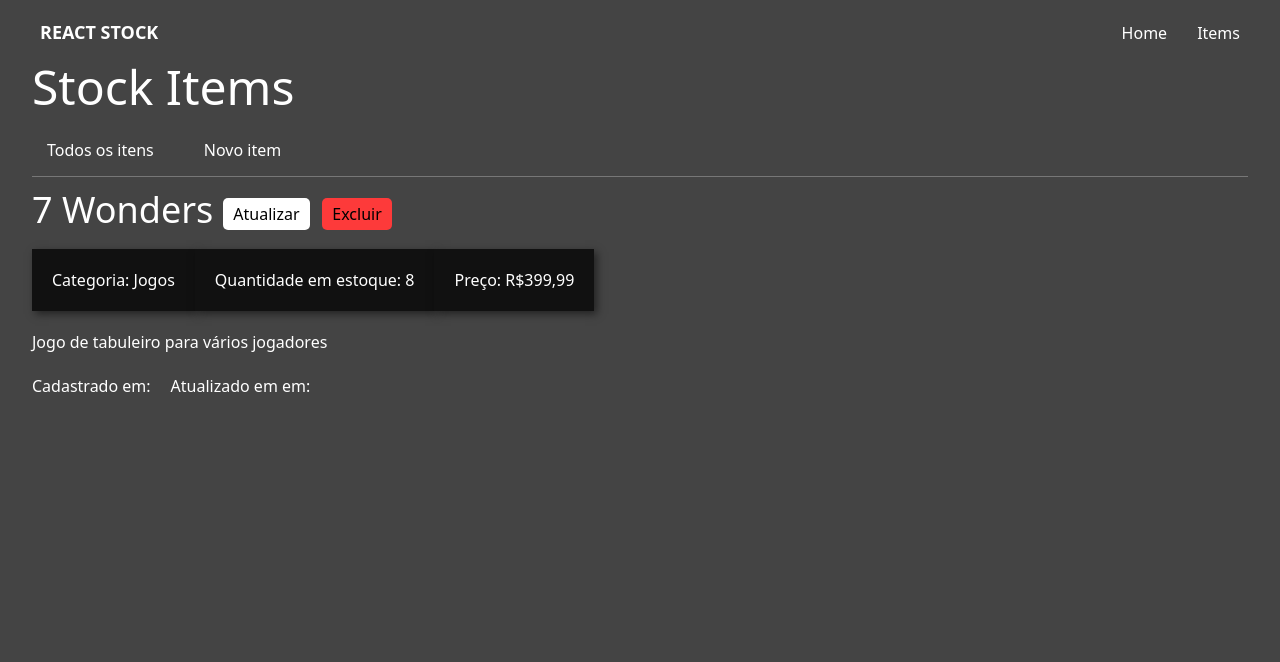
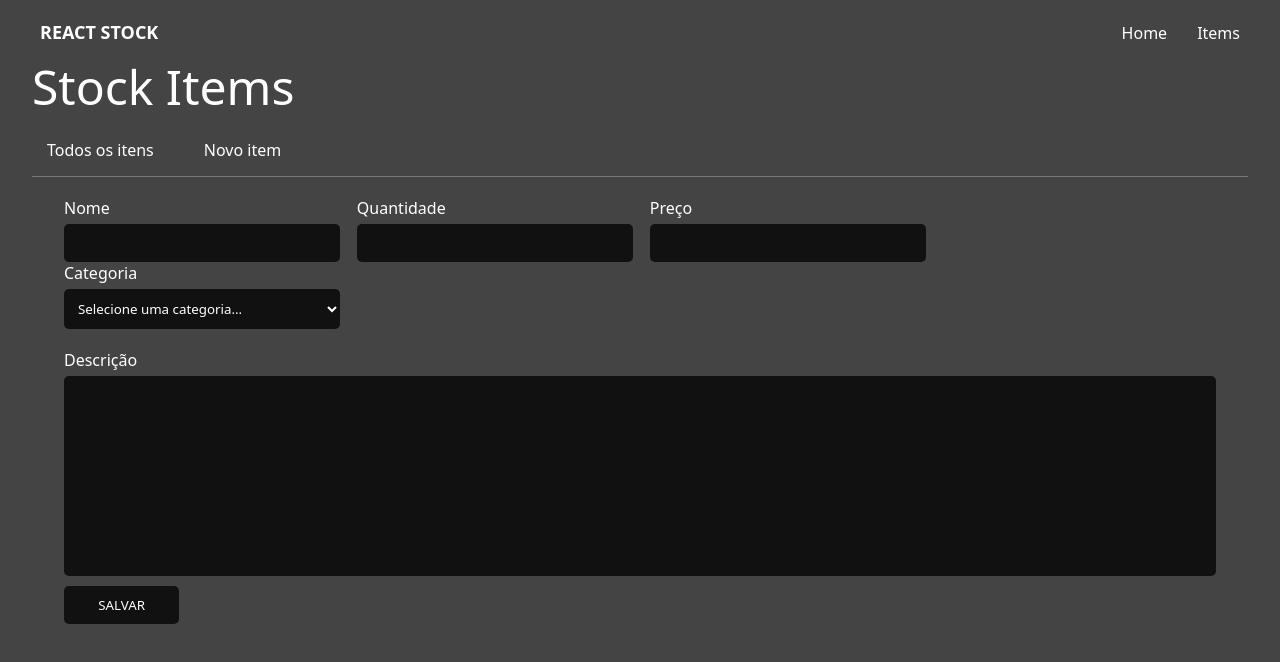
Before and after one commit to Arthur-Candeia/gestor-estoque, a React (Vite) app: page /stock/newItem in a window 1280 px wide. Shown: the top 662 px of the page. Built offline with nearby package versions, Linux system fonts and the light colour scheme.

Commit message:
criacao da pagina de novos itens e edicao de itens

```diff
--- /dev/null
+++ b/src/components/Form/Form.scss
@@ -0,0 +1,77 @@
+#form {
+  .navigation {
+    width: 95vw;
+    margin: 0 auto 20px;
+    border-bottom: 1px solid #777;
+
+    a {
+      display: inline-block;
+      text-decoration: none;
+      margin-right: 20px;
+      padding: 0px 15px 15px;
+      color: white;
+    }
+  }
+
+  form {
+    width: 90%;
+    margin: 0 auto;
+
+    div {
+      display: inline-block;
+      width: 24%;
+      margin-right: 16.4px;
+
+      input, select, textarea {
+        width: 100%;
+        margin-top: 5px;
+        padding: 10px;
+        color: white;
+        background-color: #111;
+        border: none;
+        outline: none;
+        border-radius: 5px;
+      }
+
+      label {
+        color: white;
+      }
+    }
+
+    div:nth-last-child(1) {
+      width: 100%;
+      margin-top: 20px;
+
+      textarea {
+        width: 100%;
+        resize: none;
+      }
+
+      input {
+        width: 10%;
+        cursor: pointer;
+        border-radius: 5px;
+      }
+    }
+
+    div:nth-last-child(3) {
+      margin-right: 0px;
+    }
+  }
+}
+
+@media screen and (max-width: 800px) {
+
+  #form {
+    form {
+      label {
+        font-size: 0.7rem;
+      }
+      div:nth-last-child(1) {
+        input {
+          width: auto;
+        }
+      }
+    }
+  }
+}
--- /dev/null
+++ b/src/components/Form/Form.tsx
@@ -0,0 +1,44 @@
+import { Link } from "react-router-dom";
+import './Form.scss';
+
+export default function Form() {
+  return (
+    <section id="form">
+      <h1>Stock Items</h1>
+      <div className="navigation">
+        <Link to='/stock'>Todos os itens</Link>
+        <Link to='/stock/newItem'>Novo item</Link>
+      </div>
+      <form autoComplete="off">
+        <div>
+          <label htmlFor="name">Nome</label> <br />
+          <input type="text" id="name" required/>
+        </div>
+        <div>
+          <label htmlFor="inputQtd">Quantidade</label> <br />
+          <input type="number" id="inputQtd" required/>
+        </div>
+        <div>
+          <label htmlFor="price">Preço</label> <br />
+          <input type="number" id="price" required/>
+        </div>
+        <div>
+          <label htmlFor="category">Categoria</label> <br />
+          <select id="category">
+            <option disabled selected>Selecione uma categoria...</option>
+            <option value="J">Jogos</option>
+            <option value="C">Comida</option>
+            <option value="S">Saúde</option>
+            <option value="B">Beleza</option>
+            <option value="L">Limpeza</option>
+          </select>
+        </div> <br />
+        <div>
+          <label htmlFor="description">Descrição</label> <br />
+          <textarea id="description" cols={30} rows={10}></textarea> <br />
+          <input type="submit" value="SALVAR" />
+        </div>
+      </form>
+    </section>
+  )
+}
```
Also changed, not shown: src/router.tsx (+5 -5 lines).
